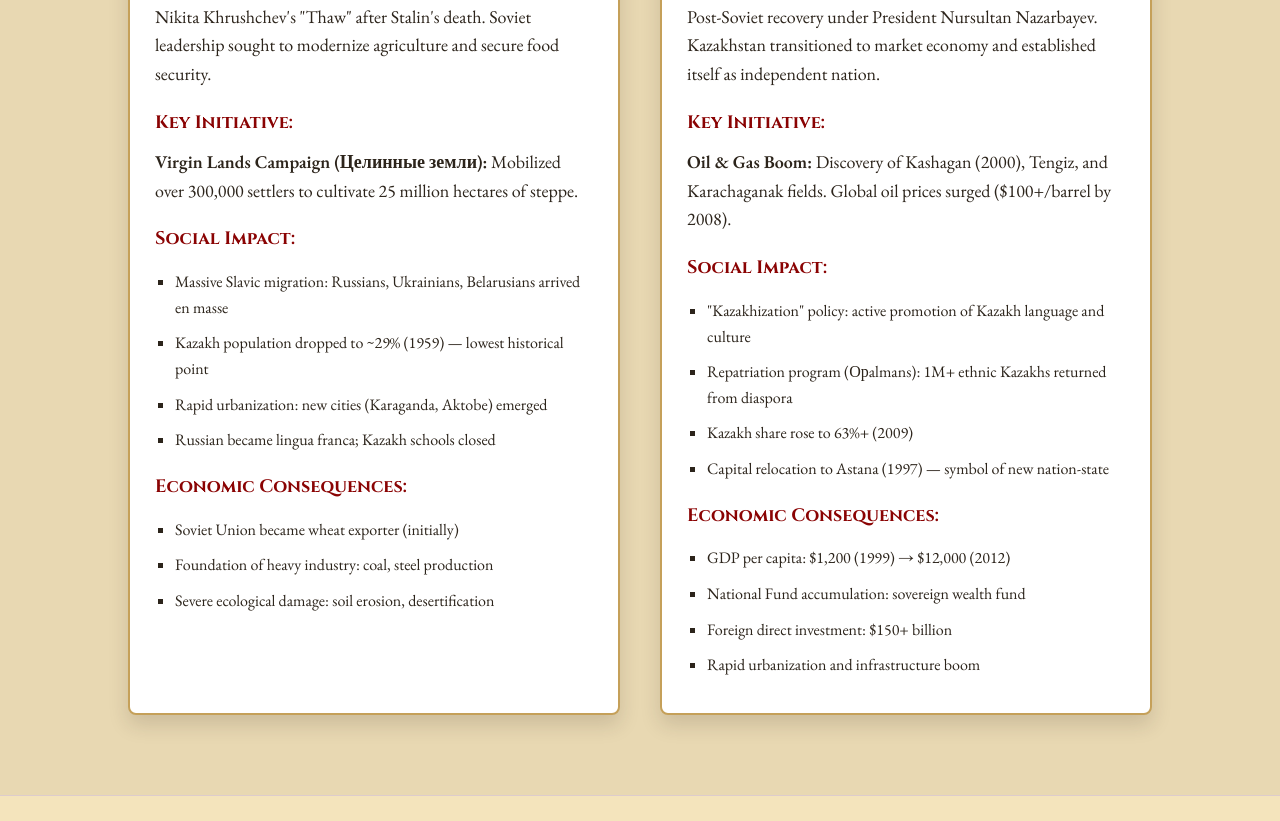
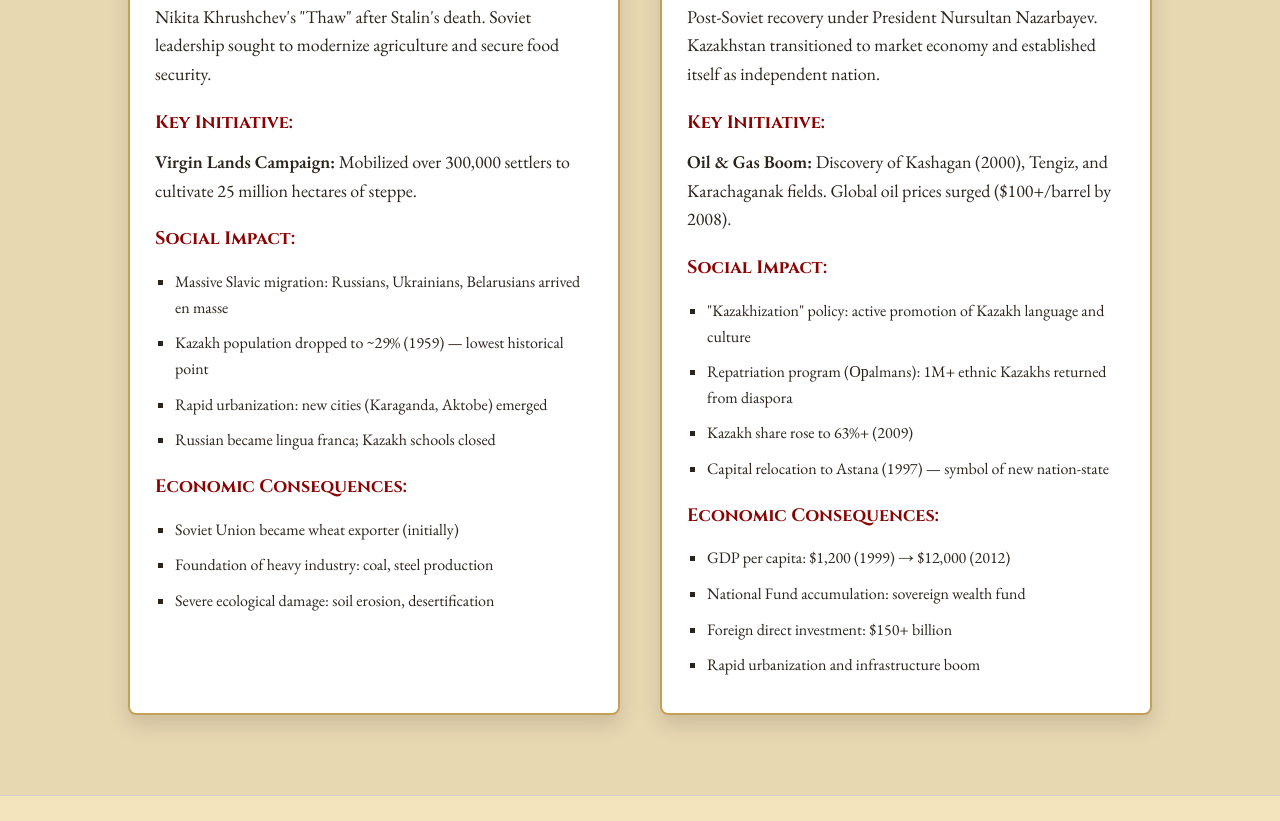
Before and after one commit to Ignis76/Seminar-8, a plain HTML site: page index.html in a window 1280 px wide. Shown: the part 2239-3060 px from the top of the page. Drawn offline with nearby package versions, Linux system fonts and the light colour scheme; a web font is replaced by a local one.

Commit message:
Update index.html

```diff
--- a/index.html
+++ b/index.html
@@ -97,7 +97,7 @@
                         <p>Nikita Khrushchev's "Thaw" after Stalin's death. Soviet leadership sought to modernize agriculture and secure food security.</p>
 
                         <h4>Key Initiative:</h4>
-                        <p><strong>Virgin Lands Campaign (Целинные земли):</strong> Mobilized over 300,000 settlers to cultivate 25 million hectares of steppe.</p>
+                        <p><strong>Virgin Lands Campaign:</strong> Mobilized over 300,000 settlers to cultivate 25 million hectares of steppe.</p>
 
                         <h4>Social Impact:</h4>
                         <ul class="fact-list">
```
